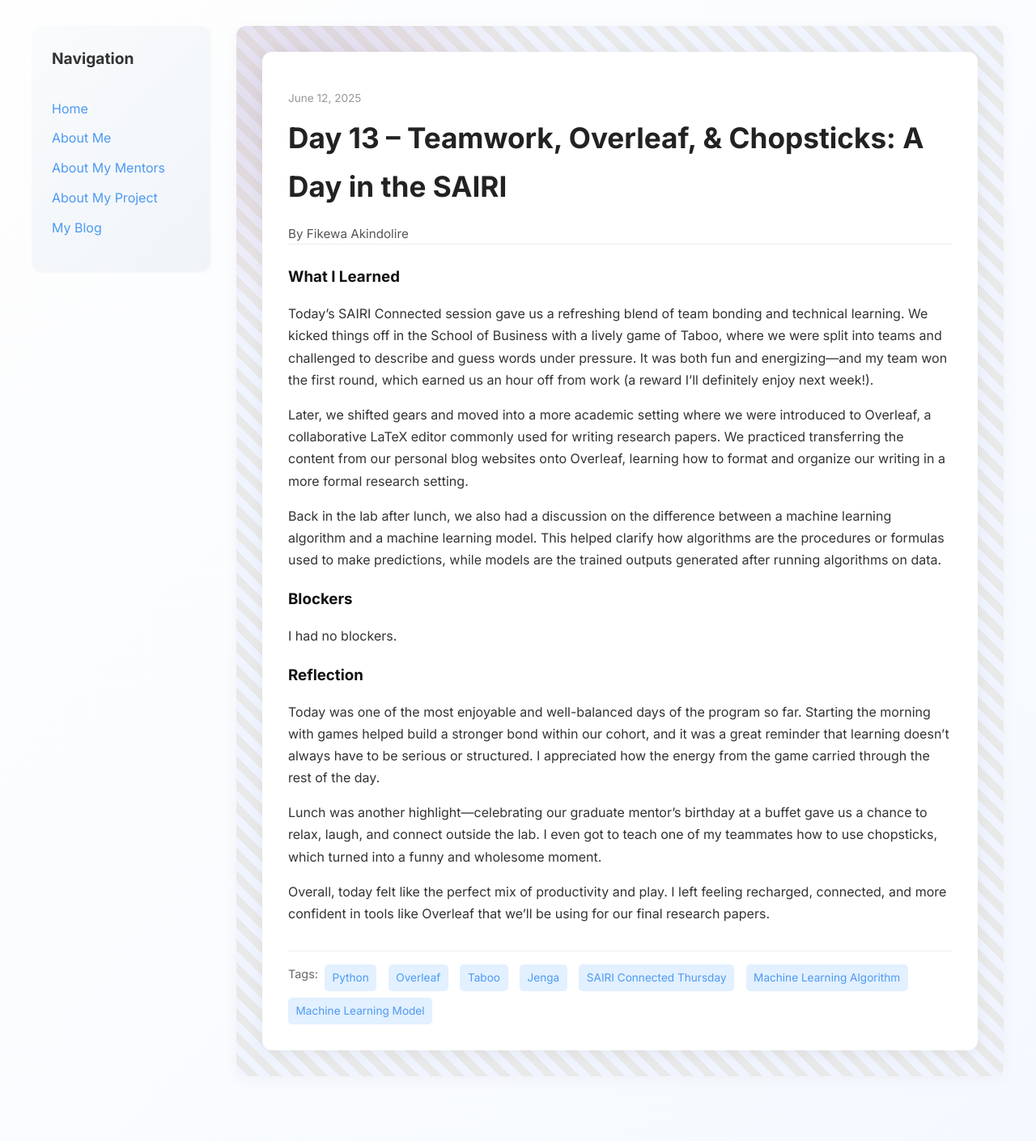
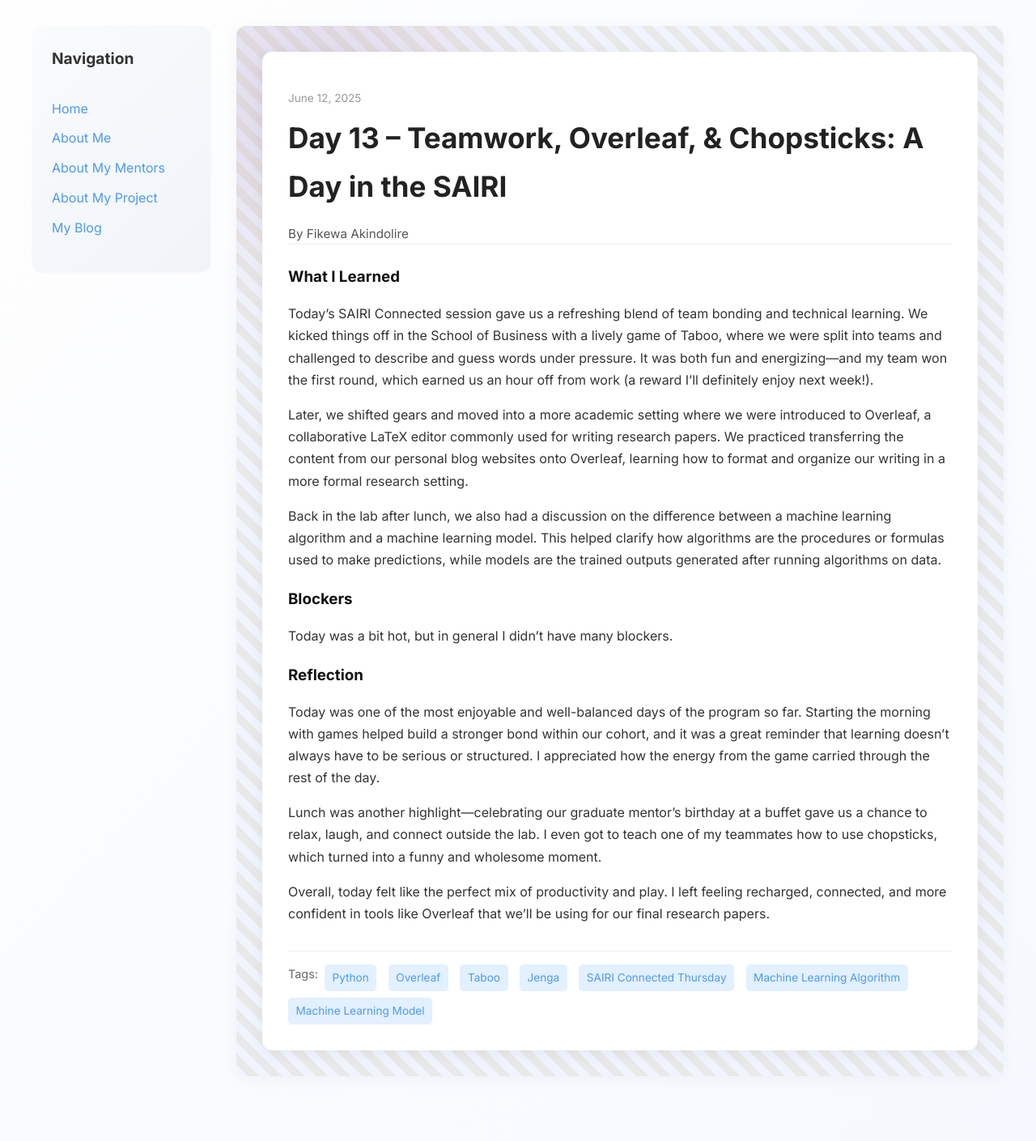
Before and after one commit to Fikewa-Akindolire/Fikewa-Akindolire.github.io, a Jekyll site: the page built from _posts/2025-06-12-day-13.md, in a window 1280 px wide. Shown: the whole page at 81% size. Built offline with Jekyll 4.4.1, drawn with Linux system fonts in a browser that asks for light colours.

Commit message:
Update 2025-06-12-day-13.md

```diff
--- a/_posts/2025-06-12-day-13.md
+++ b/_posts/2025-06-12-day-13.md
@@ -14,7 +14,7 @@ what_i_learned: |
     Back in the lab after lunch, we also had a discussion on the difference between a machine learning algorithm and a machine learning model. This helped clarify how algorithms are the procedures or formulas used to make predictions, while models are the trained outputs generated after running algorithms on data.
 
 blockers: |
-    I had no blockers.
+    Today was a bit hot, but in general I didn't have many blockers.
 
 reflection: |
    Today was one of the most enjoyable and well-balanced days of the program so far. Starting the morning with games helped build a stronger bond within our cohort, and it was a great reminder that learning doesn’t always have to be serious or structured. I appreciated how the energy from the game carried through the rest of the day.
```
